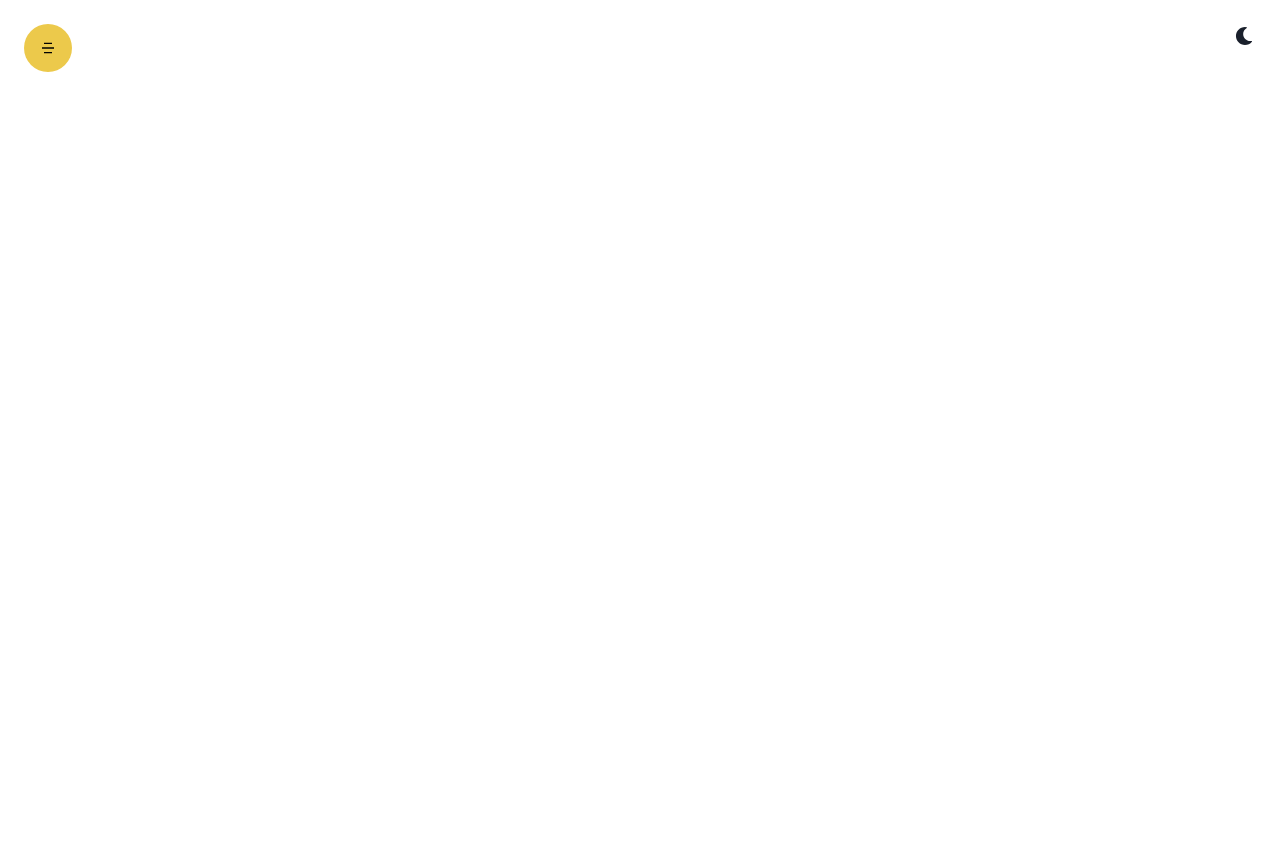
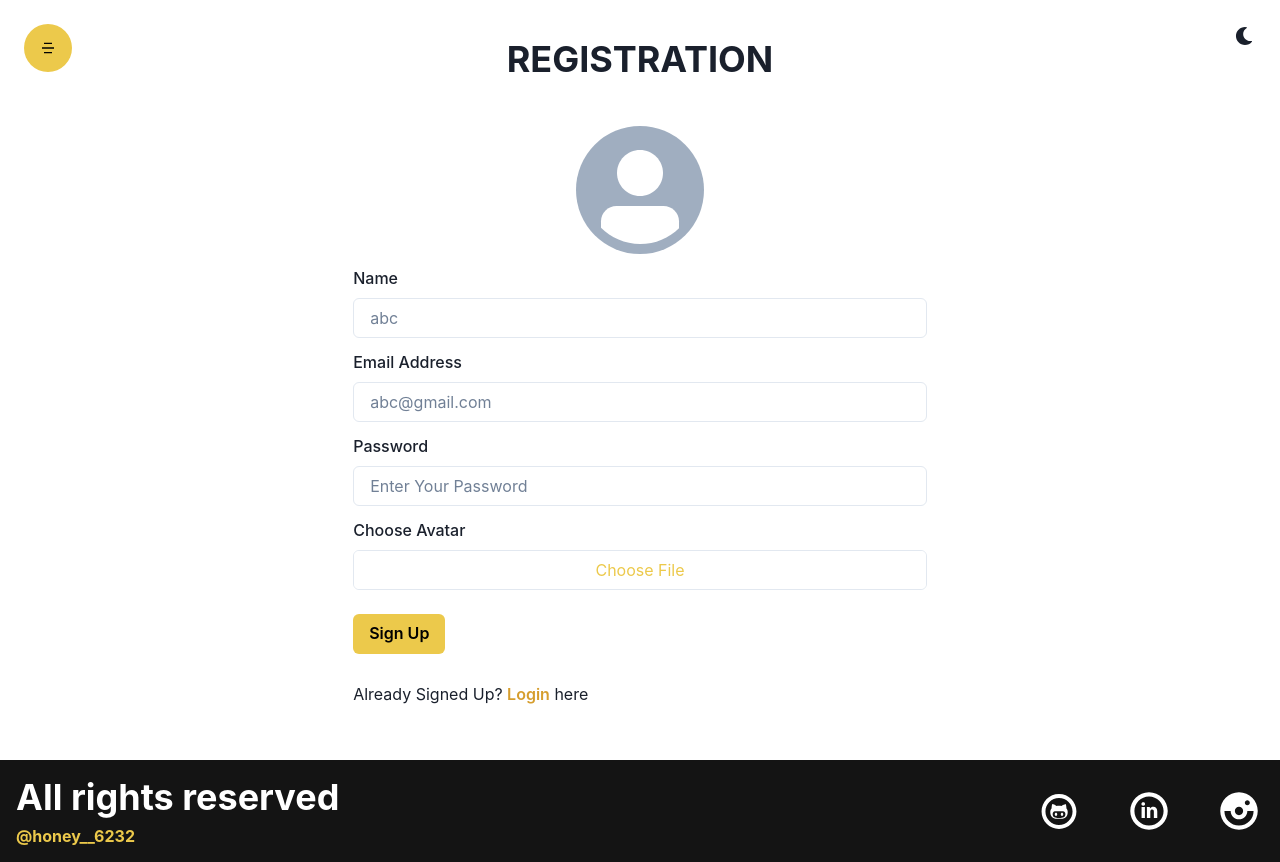
Before and after one commit to Anamika1-cpu/course-website-MERN, a React (Create React App) app: page /register in a window 1280 px wide. Before the commit this address had no page. Before the commit the page ends 800 px from the top, so only its background shows below. Built offline with nearby package versions, Linux system fonts and the light colour scheme.

Commit message:
layout(header and footer) auth(login & register) completed

```diff
--- a/src/App.js
+++ b/src/App.js
@@ -1,26 +1,31 @@
-import React from 'react'
-import { Route, BrowserRouter as Router, Routes} from 'react-router-dom'
-import Home from './components/Home/Home'
-import Header from './components/Layout/Header/Header'
-import About from './components/About/About'
-import Contact from './components/Contact/Contact'
-import Courses from './components/Courses/Courses'
+import React from 'react';
+import { Route, BrowserRouter as Router, Routes } from 'react-router-dom';
+import Home from './components/Home/Home';
+import Header from './components/Layout/Header/Header';
+import About from './components/About/About';
+import Contact from './components/Contact/Contact';
+import Courses from './components/Courses/Courses';
+import Footer from './components/Layout/Footer/Footer';
+import Login from './components/Auth/Login';
+import Register from './components/Auth/Register';
 
 const App = () => {
-  return <Router>
-    <Header/>
-    <Routes>
-      <Route path='/' element={<Home/>}/>
-      <Route path='/about' element={<About/>}/>
-      <Route path='/contact' element={<Contact/>}/>
-      <Route path='/courses' element={<Courses/>}/>
-      <Route path='/' element={<Home/>}/>
-      <Route path='/' element={<Home/>}/>
-      <Route path='/' element={<Home/>}/>
-      <Route path='/' element={<Home/>}/>
+  return (
+    <Router>
+      <Header />
+      <Routes>
+        <Route path="/" element={<Home />} />
+        <Route path="/about" element={<About />} />
+        <Route path="/contact" element={<Contact />} />
+        <Route path="/courses" element={<Courses />} />
+        <Route path="/login" element={<Login />} />
+        <Route path="/register" element={<Register />} />
+        <Route path="/" element={<Home />} />
+        <Route path="/" element={<Home />} />
+      </Routes>
+      <Footer />
+    </Router>
+  );
+};
 
-    </Routes>
-  </Router>
-}
-
-export default App
+export default App;
--- /dev/null
+++ b/src/components/Auth/Login.jsx
@@ -0,0 +1,72 @@
+import {
+    Box,
+    Button,
+    Container,
+    FormControl,
+    FormHelperText,
+    FormLabel,
+    Heading,
+    Input,
+    VStack,
+  } from '@chakra-ui/react';
+  import React, { useState } from 'react';
+  import { Link } from 'react-router-dom';
+
+  const Login = () => {
+    const [email, setEmail] = useState('');
+    const [password, setPassword] = useState('');
+    return (
+      <Container h={'95vh'}>
+        <VStack h={'full'} justifyContent={'center'} spacing={'12'}>
+          <Heading children={'Welcome to Course bundler'} />
+          <FormControl isRequired width={'full'}>
+            <Box>
+              <FormLabel my={'4'}>Email address</FormLabel>
+              <Input
+                type="email"
+                placeholder="abc@gmail.com"
+                id="email"
+                onChange={e => setEmail(e.target.value)}
+                focusBorderColor="yellow.500"
+              />
+              <FormHelperText>We'll never share your email.</FormHelperText>
+            </Box>
+            <Box>
+              <FormLabel my={'4'}>Password</FormLabel>
+              <Input
+                type="password"
+                placeholder="enter your password here"
+                id="password"
+                onChange={e => setPassword(e.target.value)}
+                focusBorderColor="yellow.500"
+              />
+              <FormHelperText>
+                Create strong password,eg: abdbm1@74kdso$0sdf
+              </FormHelperText>
+            </Box>
+            <Box>
+              <Link to="/forgetPassword">
+                <Button mt={'4'} variant={'link'} size={'sm'}>
+                  Forget Password?
+                </Button>
+              </Link>
+            </Box>
+            <Button my={'4'} colorScheme="yellow" type="submit">
+              Login
+            </Button>
+            <Box>
+              New user?{' '}
+              <Link to={'/register'}>
+                <Button colorScheme="yellow" variant={'link'}>
+                  Sign Up{' '}
+                </Button>
+              </Link>{' '}
+              here
+            </Box>
+          </FormControl>
+        </VStack>
+      </Container>
+    );
+  };
+
+  export default Login;
--- /dev/null
+++ b/src/components/Auth/Register.jsx
@@ -0,0 +1,138 @@
+import {
+    Avatar,
+    Box,
+    Button,
+    Container,
+    FormLabel,
+    Heading,
+    Input,
+    VStack,
+  } from '@chakra-ui/react';
+  import React, { useState } from 'react';
+  import { Link } from 'react-router-dom';
+
+  export const fileUploadCss = {
+    cursor: 'pointer',
+    marginLeft: '-5%',
+    width: '110%',
+    border: 'none',
+    height: '100%',
+    color: '#ECC94B',
+    backgroundColor: 'white',
+  };
+
+  const fileUploadStyle = {
+    '&::file-selector-button': fileUploadCss,
+  };
+
+  const Register = () => {
+    const [email, setEmail] = useState('');
+    const [name, setName] = useState('');
+    const [password, setPassword] = useState('');
+    const [imagePrev, setImagePrev] = useState('');
+    const [image, setImage] = useState('');
+
+    const changeImageHandler = e => {
+      const file = e.target.files[0];
+      const reader = new FileReader();
+
+      reader.readAsDataURL(file);
+
+      reader.onloadend = () => {
+        setImagePrev(reader.result);
+        setImage(file);
+      };
+    };
+
+    // const submitHandler = e => {
+    //   e.preventDefault();
+    //   const myForm = new FormData();
+
+    //   myForm.append('name', name);
+    //   myForm.append('email', email);
+    //   myForm.append('password', password);
+    //   myForm.append('file', image);
+
+    // };
+
+    return (
+      <Container h={'95vh'}>
+        <VStack h={'full'} justifyContent="center" spacing={'8'}>
+          <Heading textTransform={'uppercase'} children={'Registration'} />
+
+          <form  style={{ width: '100%' }}>
+            <Box my="3" display={'flex'} justifyContent="center">
+              <Avatar src={imagePrev} size={'2xl'} />
+            </Box>
+            <Box my={'3'}>
+              <FormLabel htmlFor="name" children="Name" />
+              <Input
+                required
+                id="name"
+                value={name}
+                onChange={e => setName(e.target.value)}
+                placeholder="abc"
+                type={'text'}
+                focusBorderColor="yellow.500"
+              />
+            </Box>
+
+            <Box my={'3'}>
+              <FormLabel htmlFor="email" children="Email Address" />
+              <Input
+                required
+                id="email"
+                value={email}
+                onChange={e => setEmail(e.target.value)}
+                placeholder="abc@gmail.com"
+                type={'email'}
+                focusBorderColor="yellow.500"
+              />
+            </Box>
+
+            <Box my={'3'}>
+              <FormLabel htmlFor="password" children="Password" />
+              <Input
+                required
+                id="password"
+                value={password}
+                onChange={e => setPassword(e.target.value)}
+                placeholder="Enter Your Password"
+                type={'password'}
+                focusBorderColor="yellow.500"
+              />
+            </Box>
+
+            <Box my={'3'}>
+              <FormLabel htmlFor="chooseAvatar" children="Choose Avatar" />
+              <Input
+                accept="image/*"
+                required
+                id="chooseAvatar"
+                type={'file'}
+                focusBorderColor="yellow.500"
+                css={fileUploadStyle}
+                onChange={changeImageHandler}
+              />
+            </Box>
+
+            <Button my="3" colorScheme={'yellow'} type="submit">
+              Sign Up
+            </Button>
+
+            <Box my="4">
+              Already Signed Up?{' '}
+              <Link to="/login">
+                <Button colorScheme={'yellow'} variant="link">
+                  Login
+                </Button>{' '}
+                here
+              </Link>
+            </Box>
+          </form>
+        </VStack>
+      </Container>
+    );
+  };
+
+  export default Register;
--- /dev/null
+++ b/src/components/Layout/Footer/Footer.jsx
@@ -0,0 +1,33 @@
+import { Box, HStack, Heading, Stack, VStack } from '@chakra-ui/react';
+import React from 'react';
+import { DiGithub } from 'react-icons/di';
+import { TiSocialLinkedinCircular } from 'react-icons/ti';
+import { TiSocialInstagramCircular } from 'react-icons/ti';
+const Footer = () => {
+  return (
+    <Box padding={'4'} bg={'blackAlpha.900'} minH={'10vh'}>
+      <Stack direction={['column', 'row']}>
+        <VStack alignItems={['center', 'flex-start']} width="full">
+          <Heading children="All rights reserved" color={'white'}></Heading>
+          <Heading
+            fontFamily={'body'}
+            size={'sm'}
+            children="@honey__6232"
+            color={'yellow.400'}
+          />
+        </VStack>
+        <HStack
+        spacing={['2','10']}
+        justifyContent={"center"}
+        color={'white'}
+        fontSize={'50'}
+        >
+            <a href='https://github.com/Anamika1-cpu' target='_blank'><DiGithub /></a>
+            <a href='https://www.linkedin.com/in/anamika-gour-701a641a4/' target='_blank'><TiSocialLinkedinCircular/> </a>
+            <a href='https://www.instagram.com/honey__6232/' target='_blank'> <TiSocialInstagramCircular/> </a>
+        </HStack>
+      </Stack>
+    </Box>
+  );
+};
+export default Footer;
--- a/src/components/Layout/Header/Header.jsx
+++ b/src/components/Layout/Header/Header.jsx
@@ -16,7 +16,7 @@ import { RiDashboardFill, RiLogoutBoxLine, RiMenu5Fill } from 'react-icons/ri';
 import { Link } from 'react-router-dom';
 
 
-const isAuthentcated = true;
+const isAuthentcated = false;
 const user = {
   role:'admin'
 }
```
